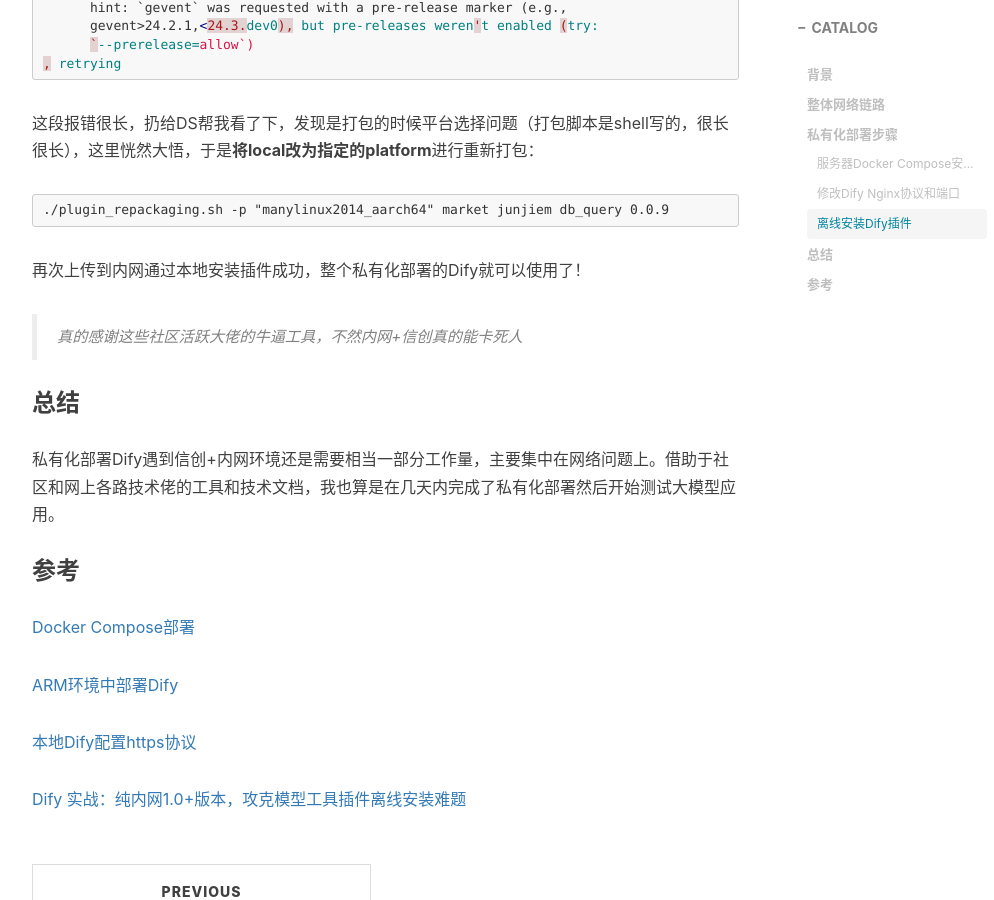
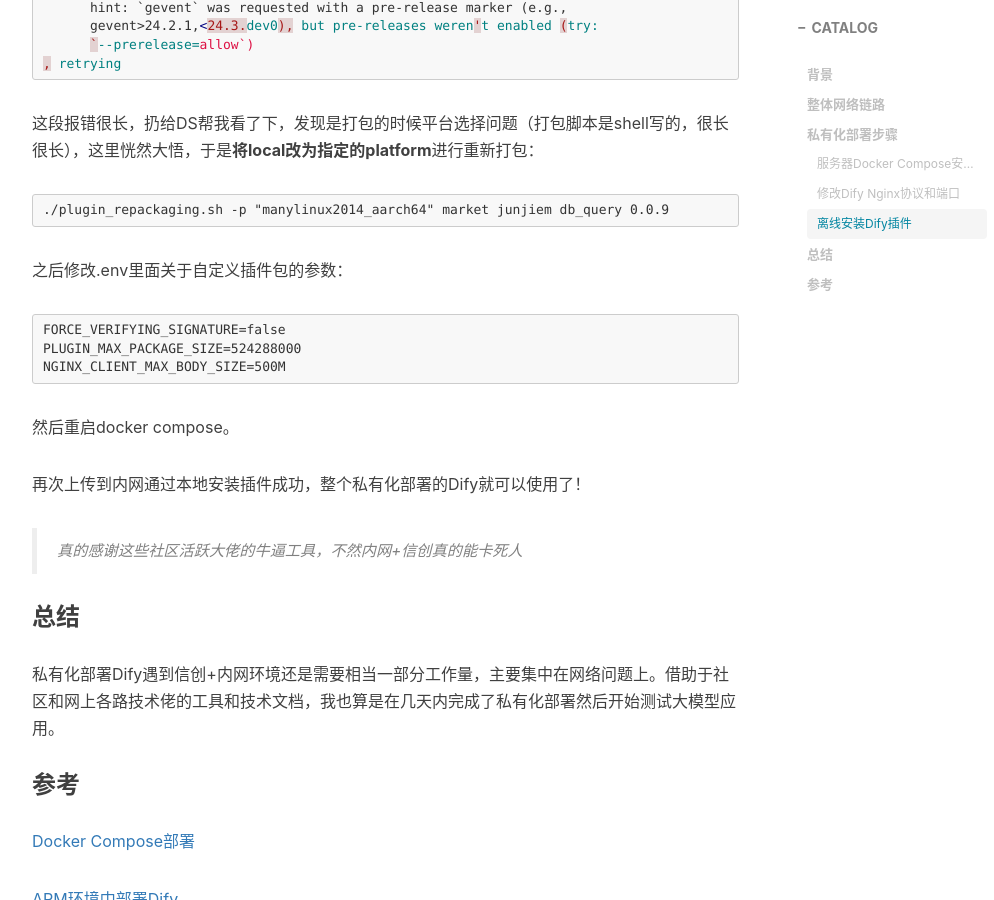
Before and after one commit to blackwizzard-1987/blackwizzard-1987.github.io, a Jekyll site: the page built from _posts/2025-06-20-Dify信创环境私有化部署小结.md, in a window 1280 px wide and 900 px high, scrolled down 3533 px. Shown: the whole window, without its empty margins (233-1227 px from the left). Built offline with Jekyll 4.4.1, drawn with Linux system fonts in a browser that asks for light colours; nearby versions of some CDN libraries; comment, search, counter and statistics services are not loaded.

Commit message:
Update 2025-06-20-Dify信创环境私有化部署小结.md
fix

````diff
--- a/_posts/2025-06-20-Dify信创环境私有化部署小结.md
+++ b/_posts/2025-06-20-Dify信创环境私有化部署小结.md
@@ -141,6 +141,16 @@
 ./plugin_repackaging.sh -p "manylinux2014_aarch64" market junjiem db_query 0.0.9
 ```
 
+之后修改.env里面关于自定义插件包的参数：
+
+```html
+FORCE_VERIFYING_SIGNATURE=false
+PLUGIN_MAX_PACKAGE_SIZE=524288000
+NGINX_CLIENT_MAX_BODY_SIZE=500M
+```
+
+然后重启docker compose。
+
 再次上传到内网通过本地安装插件成功，整个私有化部署的Dify就可以使用了！
 
 > 真的感谢这些社区活跃大佬的牛逼工具，不然内网+信创真的能卡死人
````
